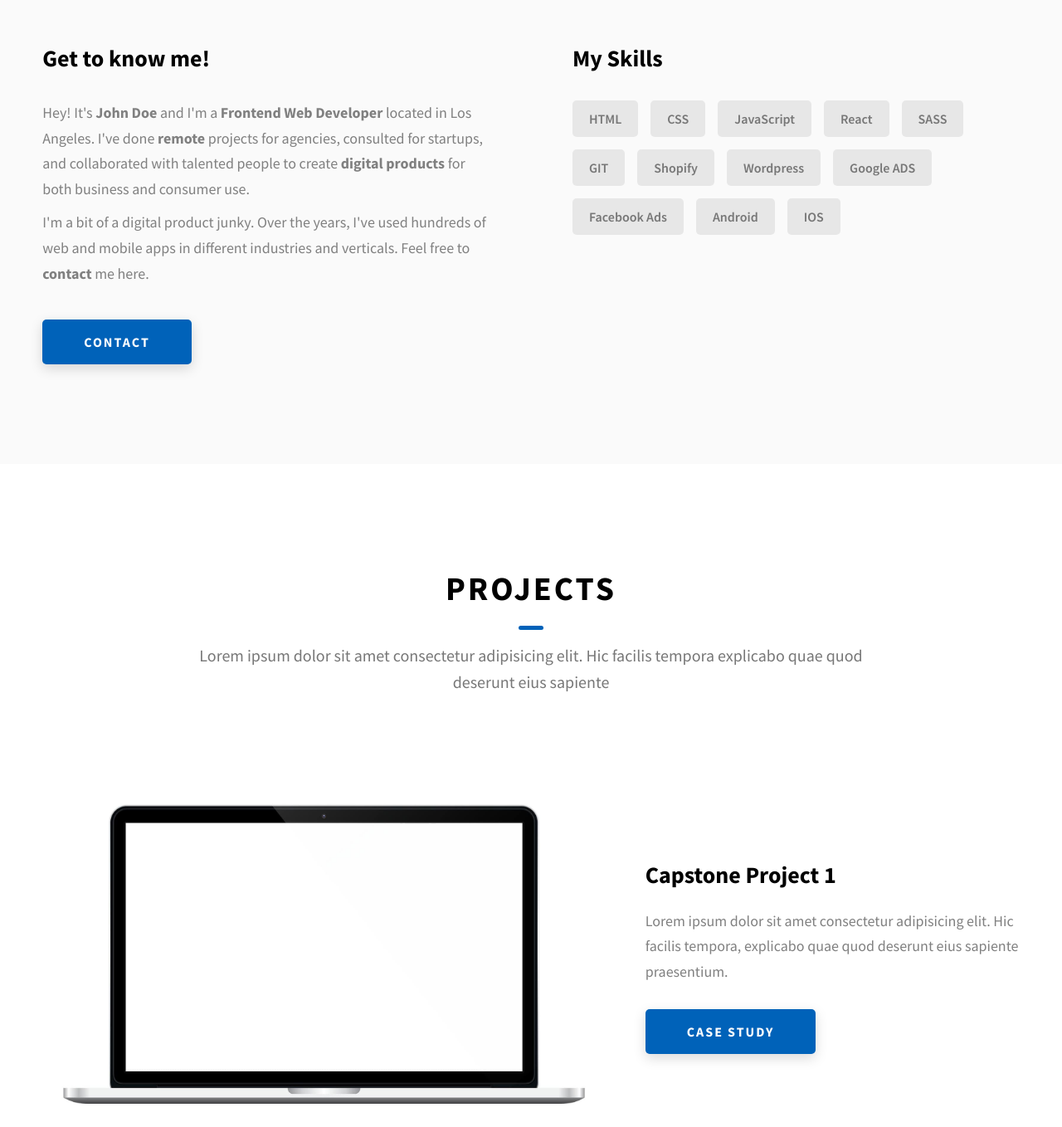
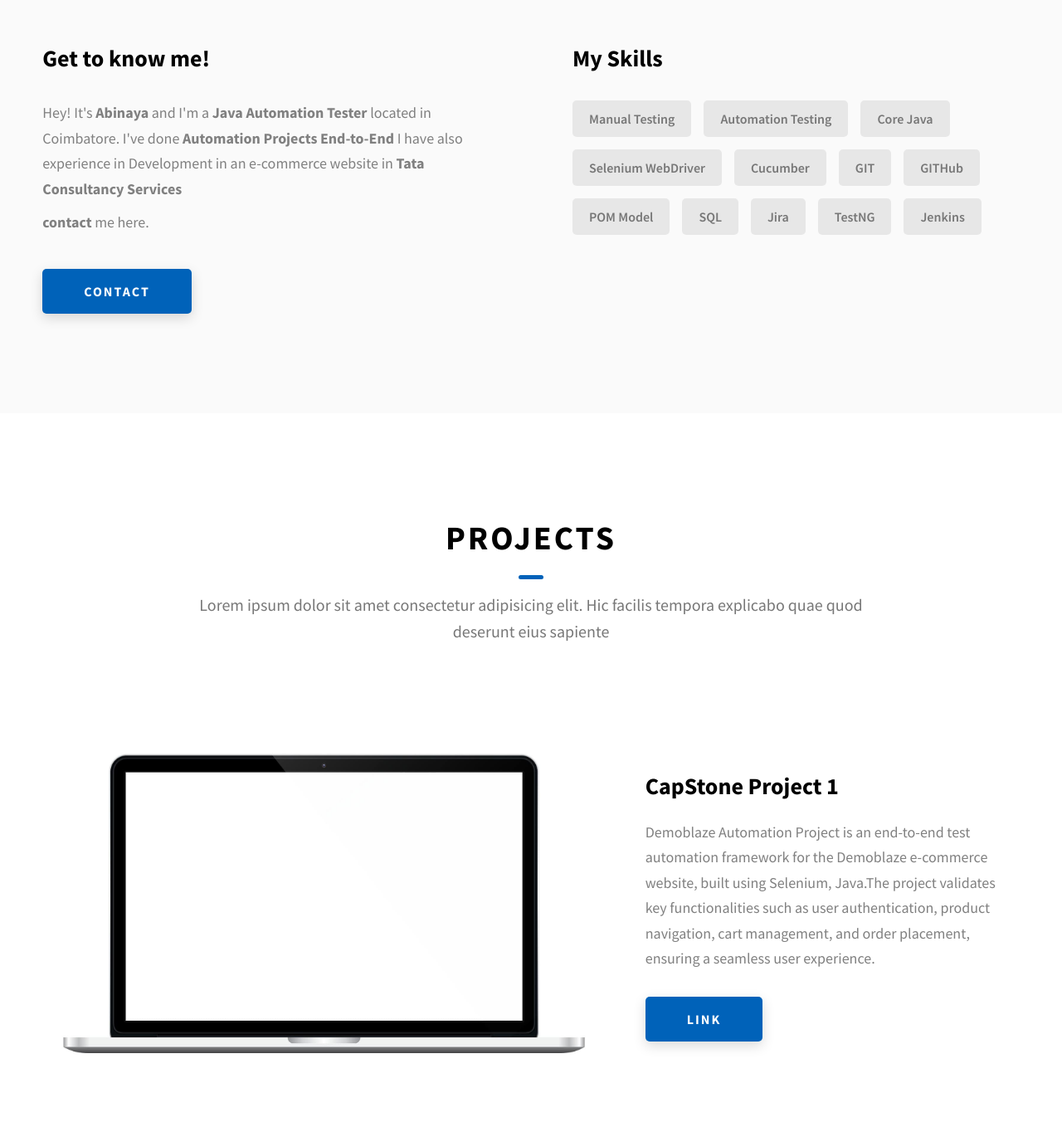
Before and after one commit to Abinayavignesh/Abinaya-Portfolio, a website: page index.html in a window 1280 px wide. Shown: the part 1120-2478 px from the top of the page at 83% size. Drawn offline with Linux system fonts and the light colour scheme.

Commit message:
Update index.html

```diff
--- a/index.html
+++ b/index.html
@@ -4,8 +4,8 @@
     <meta charset="UTF-8" />
     <meta name="viewport" content="width=device-width, initial-scale=1.0" />
     <meta http-equiv="X-UA-Compatible" content="ie=edge" />
-    <title>Dopefolio</title>
-    <meta name="description" content="Portfolio Template for Developer" />
+    <title>Portfolio</title>
+    <meta name="description" content="Portfolio Template for Automation Tester" />
 
     <link rel="stylesheet" href="css/style.css" />
 
@@ -27,7 +27,7 @@
               class="header__logo-img"
             />
           </div>
-          <span class="header__logo-sub">John Doe</span>
+          <span class="header__logo-sub">Abinaya</span>
         </div>
         <div class="header__main">
           <ul class="header__links">
@@ -84,7 +84,7 @@
     </header>
     <section class="home-hero">
       <div class="home-hero__content">
-        <h1 class="heading-primary">Hey, I'm Hari Prasath</h1>
+        <h1 class="heading-primary">Hey, I'm Abinaya</h1>
         <div class="home-hero__info">
           <p class="text-primary">
             Lorem ipsum dolor sit amet consectetur adipisicing elit. Hic facilis
@@ -165,19 +165,15 @@
             <div class="about__content-details">
               <p class="about__content-details-para">
                 Hey! It's
-                <strong>John Doe</strong>
-                and I'm a <strong> Frontend Web Developer </strong> located in
-                Los Angeles. I've done
-                <strong> remote </strong>
-                projects for agencies, consulted for startups, and collaborated
-                with talented people to create
-                <strong>digital products </strong>
-                for both business and consumer use.
+                <strong>Abinaya</strong>
+                and I'm a <strong> Java Automation Tester </strong> located in
+                Coimbatore. I've done
+                <strong> Automation Projects End-to-End </strong>
+                I have also experience in Development in an e-commerce website in
+                <strong>Tata Consultancy Services </strong>
               </p>
               <p class="about__content-details-para">
-                I'm a bit of a digital product junky. Over the years, I've used
-                hundreds of web and mobile apps in different industries and
-                verticals. Feel free to
+
                 <strong>contact</strong> me here.
               </p>
             </div>
@@ -188,18 +184,18 @@
           <div class="about__content-skills">
             <h3 class="about__content-title">My Skills</h3>
             <div class="skills">
-              <div class="skills__skill">HTML</div>
-              <div class="skills__skill">CSS</div>
-              <div class="skills__skill">JavaScript</div>
-              <div class="skills__skill">React</div>
-              <div class="skills__skill">SASS</div>
+              <div class="skills__skill">Manual Testing</div>
+              <div class="skills__skill">Automation Testing</div>
+              <div class="skills__skill">Core Java</div>
+              <div class="skills__skill">Selenium WebDriver</div>
+              <div class="skills__skill">Cucumber</div>
               <div class="skills__skill">GIT</div>
-              <div class="skills__skill">Shopify</div>
-              <div class="skills__skill">Wordpress</div>
-              <div class="skills__skill">Google ADS</div>
-              <div class="skills__skill">Facebook Ads</div>
-              <div class="skills__skill">Android</div>
-              <div class="skills__skill">IOS</div>
+              <div class="skills__skill">GITHub</div>
+              <div class="skills__skill">POM Model</div>
+              <div class="skills__skill">SQL</div>
+              <div class="skills__skill">Jira</div>
+              <div class="skills__skill">TestNG</div>
+              <div class="skills__skill">Jenkins</div>
             </div>
           </div>
         </div>
@@ -226,17 +222,18 @@
               />
             </div>
             <div class="projects__row-content">
-              <h3 class="projects__row-content-title">Capstone Project 1</h3>
+              <h3 class="projects__row-content-title">CapStone Project 1</h3>
               <p class="projects__row-content-desc">
-                Lorem ipsum dolor sit amet consectetur adipisicing elit. Hic
-                facilis tempora, explicabo quae quod deserunt eius sapiente
-                praesentium.
+                Demoblaze Automation Project is an end-to-end test automation framework for the Demoblaze
+                e-commerce website, built using Selenium, Java.The project validates key functionalities such as
+                user authentication, product navigation, cart management, and order placement, ensuring a seamless
+                user experience.
               </p>
               <a
-                href="https://github.com/basil-hameed/RedBus-Calendar-Automation.git"
+                href="https://github.com/Abinayavignesh/Demoblazetask24.git"
                 class="btn btn--med btn--theme dynamicBgClr"
                 target="_blank"
-                >Case Study</a
+                >Link</a
               >
             </div>
           </div>
@@ -250,17 +247,16 @@
               />
             </div>
             <div class="projects__row-content">
-              <h3 class="projects__row-content-title">Project 2</h3>
+              <h3 class="projects__row-content-title">CapeStone Project 2</h3>
               <p class="projects__row-content-desc">
-                Lorem ipsum dolor sit amet consectetur adipisicing elit. Hic
-                facilis tempora, explicabo quae quod deserunt eius sapiente
-                praesentium.
+                SpiceJet Automation Project is a comprehensive test automation framework for the SpiceJet flight booking system, developed using Selenium, Java, TestNG, and the Page Object Model (POM).
+                It automates key functionalities including user registration, login, flight search, booking, and payment validation, ensuring seamless user experience and system reliability.
               </p>
               <a
-                href="./project-2.html"
+                href="https://github.com/Abinayavignesh/SpicejetProject.git"
                 class="btn btn--med btn--theme dynamicBgClr"
                 target="_blank"
-                >Case Study</a
+                >Link</a
               >
             </div>
           </div>
@@ -274,11 +270,11 @@
               />
             </div>
             <div class="projects__row-content">
-              <h3 class="projects__row-content-title">Project 3</h3>
+              <h3 class="projects__row-content-title">CapeStone Project 3</h3>
               <p class="projects__row-content-desc">
-                Lorem ipsum dolor sit amet consectetur adipisicing elit. Hic
-                facilis tempora, explicabo quae quod deserunt eius sapiente
-                praesentium.
+                Best Buy Automation Project is a robust test automation framework for the Best Buy e-commerce platform,
+                built using Selenium, Java. It automates key workflows such as user authentication, product search,
+                cart management,order placement, and checkout validation, ensuring seamless functionality
               </p>
               <a
                 href="./project-3.html"
```
